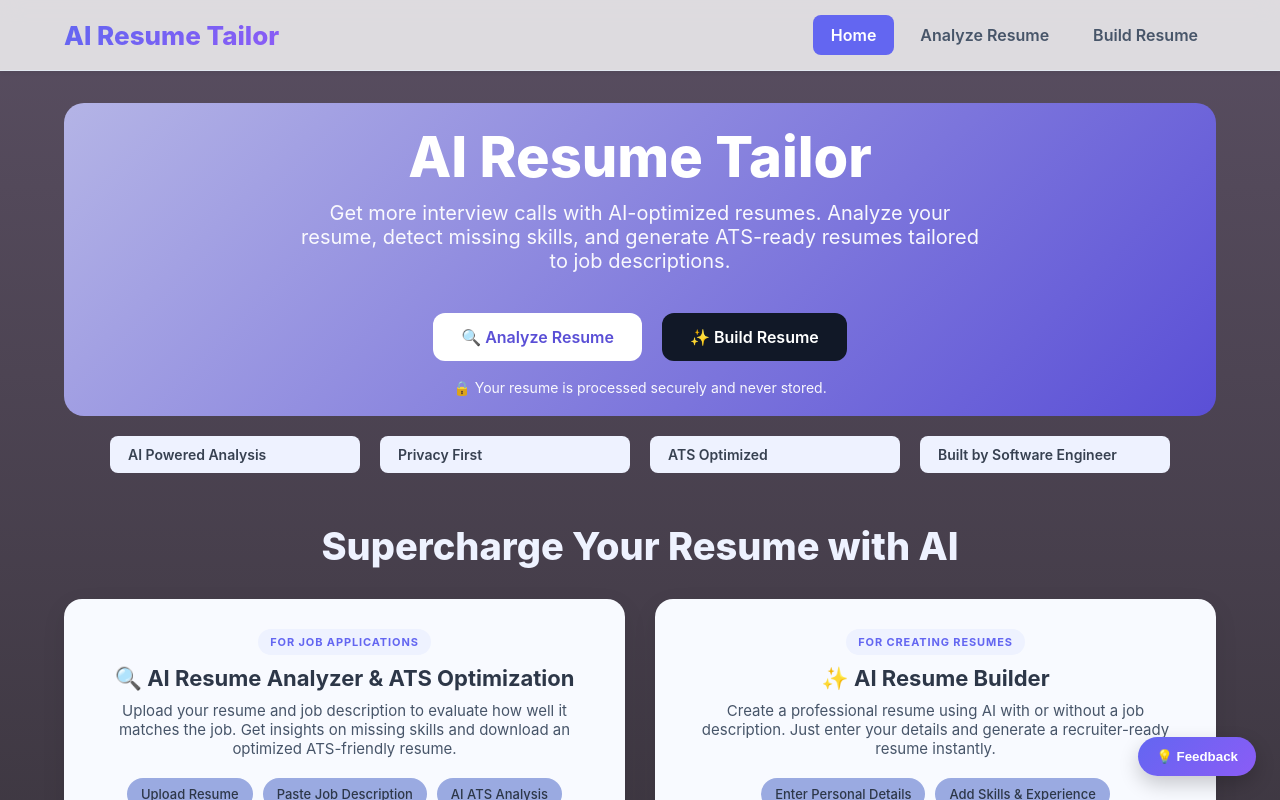
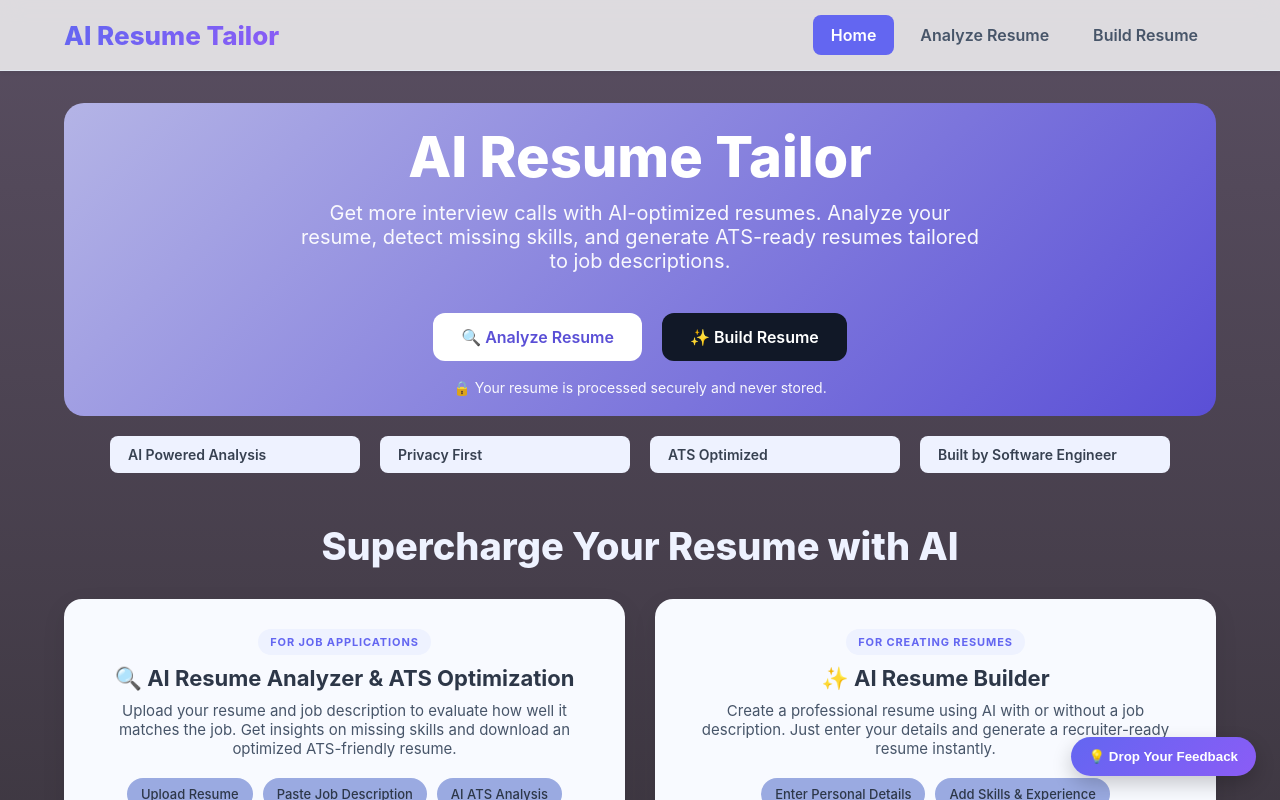
Before and after one commit to Rajarammagar15/resume-tailor-tool-frontend, a React (Vite) app: page / in a window 1280 px wide. Shown: the top 800 px of the page. Built offline with nearby package versions, Linux system fonts and the light colour scheme; no server answers.

Commit message:
feedback

```diff
--- a/src/App.jsx
+++ b/src/App.jsx
@@ -5,7 +5,6 @@ import ResumeBuilder from './components/ResumeBuilder';
 import './App.css';
 import HomePage from './components/HomePage';
 import Footer from './components/Footer';
-import FeedbackButton from './components/FeedbackButton';
 
 function ScrollToTop() {
   const { pathname } = useLocation();
@@ -72,7 +71,6 @@ function App() {
             <Route path="/build" element={<ResumeBuilder />} />
           </Routes>
         </main>
-        <FeedbackButton />
         <Footer />
       </div>
     </Router>
--- a/src/components/FeedbackButton.jsx
+++ b/src/components/FeedbackButton.jsx
@@ -11,7 +11,7 @@ function FeedbackButton() {
 
   return (
     <button className="feedback-button" onClick={openFeedback}>
-      💡 Feedback
+      💡 Drop Your Feedback
     </button>
   );
 }
--- a/src/components/HomePage.jsx
+++ b/src/components/HomePage.jsx
@@ -1,5 +1,6 @@
 import { Link } from "react-router-dom";
 import "./HomePage.css";
+import FeedbackButton from "./FeedbackButton";
 
 function HomePage() {
     return (
@@ -155,7 +156,7 @@ function HomePage() {
                     </div>
                 </div>
             </section>
-
+            <FeedbackButton />
         </div>
     );
 }
```
